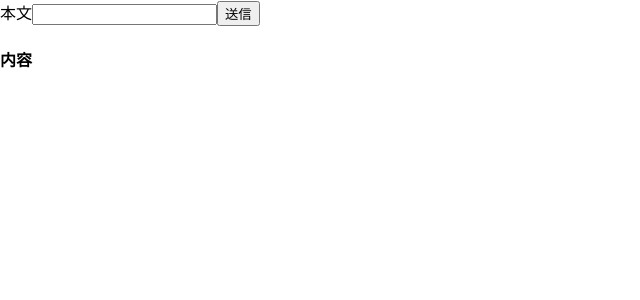
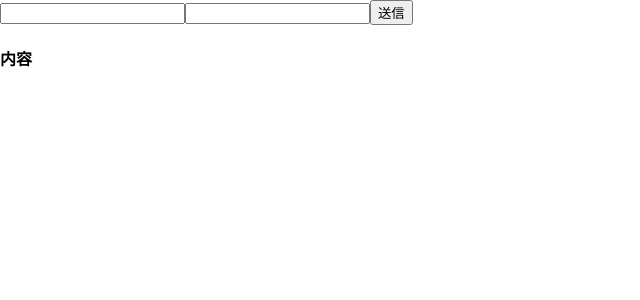
Before and after one commit to bonot9434/reactapp, a React (Create React App) app: page / in a window 1280 px wide. Shown: the top 300 px of the page, without its empty margins (0-640 px from the left). Built offline with nearby package versions, Linux system fonts and the light colour scheme.

Commit message:
name追加

```diff
--- a/src/components/App.js
+++ b/src/components/App.js
@@ -5,21 +5,24 @@ import reducer from '../reducers'
 
 const App = () => {
   const [state, dispatch] = useReducer(reducer, [])
+  const [name, setName] = useState('')
   const [body, setBody] = useState('')
 
   const addChat = e => {
     e.preventDefault()
     dispatch({
       type: 'CREATE_CHAT',
+      name,
       body
     })
+    setName('')
     setBody('')
   }
 
   return (
     <div>
       <form>
-        <label>本文</label>
+        <input id="userName" value={name} onChange={ e => setName(e.target.value)}/>
         <input id="formChat" value={body} onChange={ e => setBody(e.target.value)}/>
         <button onClick={addChat}>送信</button>
       </form>
--- a/src/components/Chat.js
+++ b/src/components/Chat.js
@@ -8,8 +8,9 @@ const Chat = ({ dispatch, chat }) => {
   return (
     <div className="body">
       <h5>{id}</h5>
+      <h5>{chat.name}</h5>
       <h5>{chat.body}</h5>
-      <button type="button" className="btn" onClick={handleClickDeleteButton} >削除</button>
+      <button type="button" className="btn" onClick={handleClickDeleteButton}>削除</button>
     </div>
   )
 }
--- a/src/reducers/index.js
+++ b/src/reducers/index.js
@@ -1,7 +1,7 @@
 const chats = (state = [], action) => {
   switch(action.type) {
     case'CREATE_CHAT':
-      const chat = {body: action.body}
+      const chat = {name: action.name, body: action.body}
       const length = state.length
       const id =length === 0 ? 1 : state[length-1].id + 1
       return [...state, {id, ...chat}]
```
